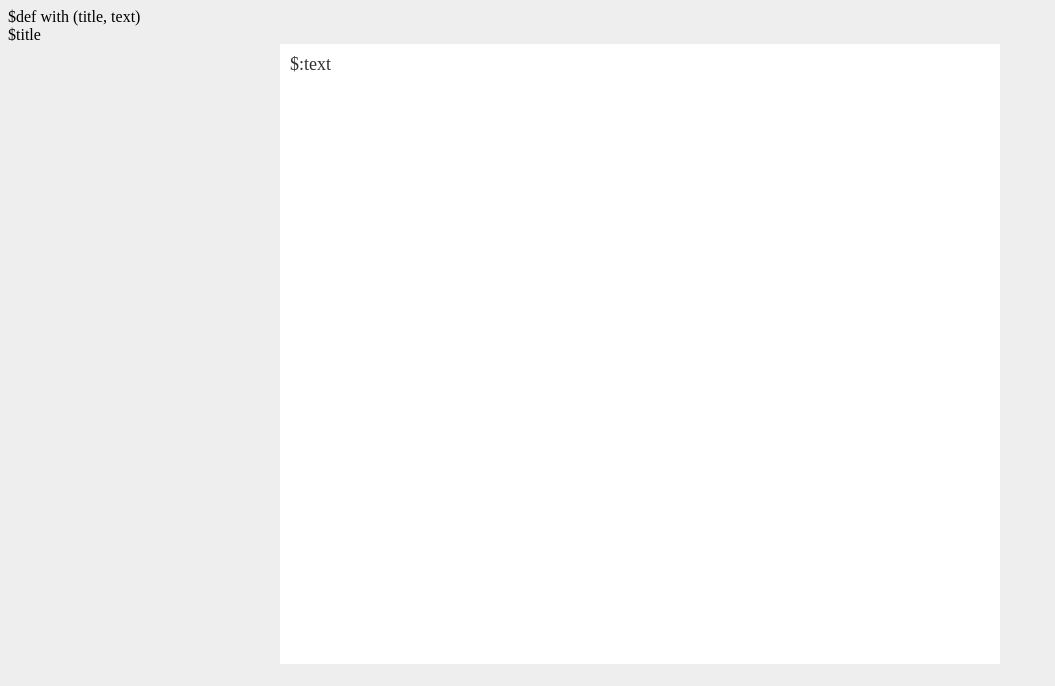
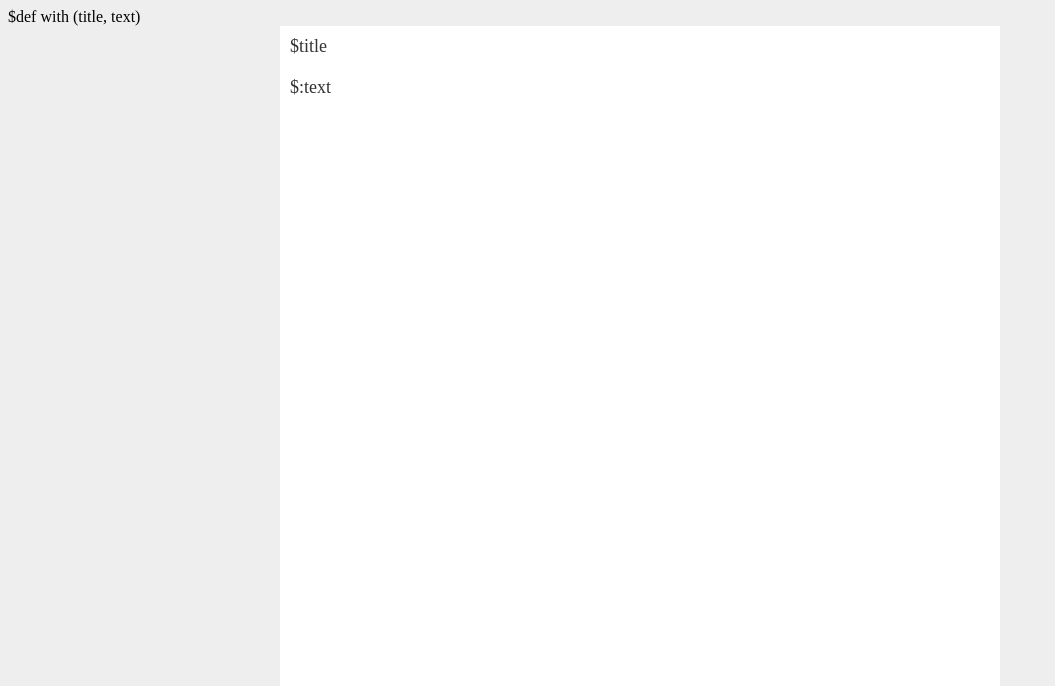
Before and after one commit to danielsoneg/dropWiki, a Python web app: template templates/page.html in a window 1280 px wide. Shown: the top 686 px of the page, without its empty margins (0-1055 px from the left). Run offline with Jinja, Linux system fonts and the light colour scheme; the template is opened without the code that fills it, so the values that code supplies are empty; some libraries are stand-ins or nearby versions.

Commit message:
Work on look

```diff
--- a/static/css/main.css
+++ b/static/css/main.css
@@ -20,3 +20,15 @@ a {
 a:hover {
     cursor: pointer !important;
 }
+header {
+    display: block;
+    padding: 10px;
+    font-size: 18px;
+    color: #333;
+    white-space: pre-wrap;
+    overflow: scroll;
+    width: 700px;
+    background: #fff;
+    margin: 0 auto;
+
+}
```
